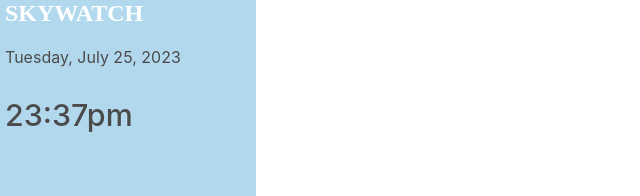
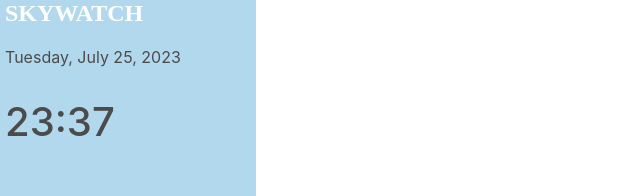
Before and after one commit to AdemiluaIbukunoluwa/weather-app, a React (Create React App) app: page / in a window 1280 px wide. Shown: the top 196 px of the page, without its empty margins (0-640 px from the left). Built offline with nearby package versions, Linux system fonts and the light colour scheme; no server answers; a web font is replaced by a local one.

Commit message:
adjust Time component

```diff
--- a/src/components/date/timedata.component.jsx
+++ b/src/components/date/timedata.component.jsx
@@ -3,9 +3,10 @@
     let hour = date.getHours()
     let minute = date.getMinutes()
     if(minute<10) minute = `0${minute}`
-    let meridiem = "am"
-    if(hour>12) meridiem= "pm"
-    return `${hour}:${minute}${meridiem}`
+    if(hour<10) hour = `0${hour}`
+    // let meridiem = "am"
+    // if(hour>12) meridiem= "pm"
+    return `${hour}:${minute}`
 }
 
 export default Time
--- a/src/components/sidebar/sidebar.style.scss
+++ b/src/components/sidebar/sidebar.style.scss
@@ -21,7 +21,7 @@
     }
     .time{
         margin-top: 30px;
-        font-size: 1.9em;
+        font-size: 2.5em;
         font-weight: 500;
     }
     .location{
```
